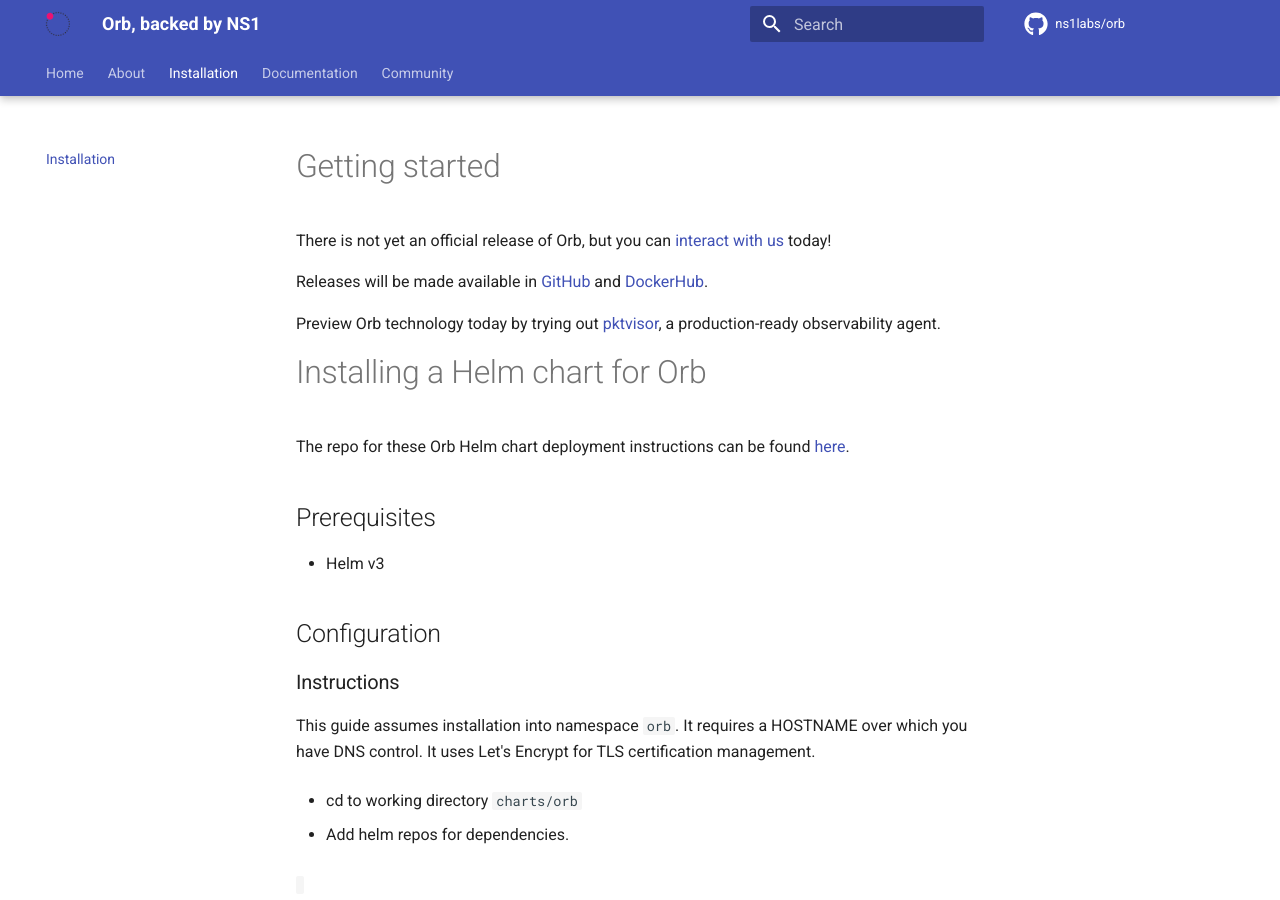
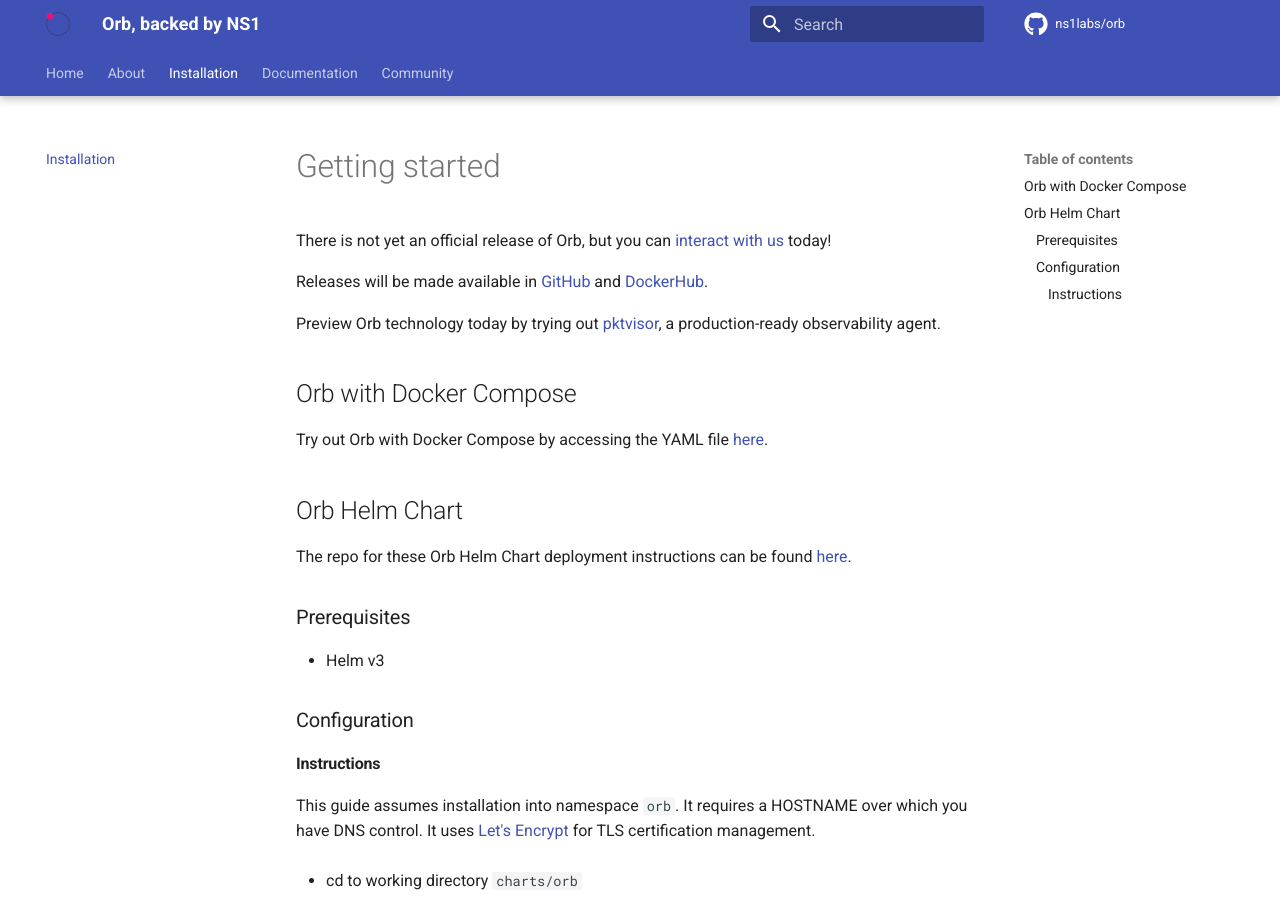
Before and after one commit to orb-community/orb-website, an MkDocs documentation site: the page built from docs/install.md, in a window 1280 px wide and 900 px high. Built offline with MkDocs 1.6.1 and Material for MkDocs 9.7.7, drawn with Linux system fonts in a browser that asks for light colours; comment, search, counter and statistics services are not loaded.

Commit message:
text additions and formatting changes

```diff
--- a/docs/install.md
+++ b/docs/install.md
@@ -6,55 +6,58 @@
 
 Preview Orb technology today by trying out [pktvisor](https://pktvisor.dev), a production-ready observability agent.
 
-# Installing a Helm chart for Orb
-The repo for these Orb Helm chart deployment instructions can be found [here](https://github.com/ns1labs/orb-helm/tree/main/charts/orb).
+## Orb with Docker Compose
+Try out Orb with Docker Compose by accessing the YAML file [here](https://github.com/ns1labs/orb/blob/develop/docker/docker-compose.yml).
 
-## Prerequisites
+## Orb Helm Chart
+The repo for these Orb Helm Chart deployment instructions can be found [here](https://github.com/ns1labs/orb-helm/tree/main/charts/orb).
+
+### Prerequisites
 * Helm v3
 
-## Configuration
-### Instructions
-This guide assumes installation into namespace `orb`. It requires a HOSTNAME over which you have DNS control. It uses Let's Encrypt for TLS certification management.
+### Configuration
+#### Instructions
+This guide assumes installation into namespace `orb`. It requires a HOSTNAME over which you have DNS control. It uses [Let's Encrypt](https://letsencrypt.org/) for TLS certification management.
 
 * cd to working directory `charts/orb`
 
 * Add helm repos for dependencies.
 
-`   `
 
-    helm repo add jaegertracing https://jaegertracing.github.io/helm-charts
-    helm repo add bitnami https://charts.bitnami.com/bitnami
-    helm repo add ingress-nginx https://kubernetes.github.io/ingress-nginx
-    helm repo add jetstack https://charts.jetstack.io
-    helm repo update
-    helm dependency update
+
+        helm repo add jaegertracing https://jaegertracing.github.io/helm-charts
+        helm repo add bitnami https://charts.bitnami.com/bitnami
+        helm repo add ingress-nginx https://kubernetes.github.io/ingress-nginx
+        helm repo add jetstack https://charts.jetstack.io
+        helm repo update
+        helm dependency update
 
 
 * Create `orb` namespace.
 
-`kubectl create namespace orb`
+        kubectl create namespace orb
 
 * Create JWT signing key secret.
 
-`kubectl create secret generic orb-auth-service --from-literal=jwtSecret=MY_SECRET -n orb`
+        kubectl create secret generic orb-auth-service --from-literal=jwtSecret=MY_SECRET -n orb
 
 * Create admin user secrets.
 
-`kubectl create secret generic orb-user-service --from-literal=adminEmail=user@example.com --from-literal=adminPassword=12345678 -n orb`
+        kubectl create secret generic orb-user-service --from-literal=adminEmail=user@example.com --from-literal=adminPassword=12345678 -n orb
 
 * Deploy [ingres-nginx helm](https://kubernetes.github.io/ingress-nginx/deploy/#using-helm) (to default namespace) with tcp config map configured from helm for 8883 (MQTTS). Note you need to reference both namespace and helm release name here.
 
-`helm install --set tcp.8883=orb/my-orb-nginx-internal:8883 ingress-nginx ingress-nginx/ingress-nginx`
+        helm install --set tcp.8883=orb/my-orb-nginx-internal:8883 ingress-nginx ingress-nginx/ingress-nginx
 
 * Wait for an external IP to be available.
 
-`kubectl --namespace default get services -o wide -w ingress-nginx-controller`
+        kubectl --namespace default get services -o wide -w ingress-nginx-controller
 
 * Choose a HOSTNAME, then point an A record for this hostname to the external IP.
 
 * Deploy [cert manager helm](https://cert-manager.io/docs/installation/helm/) to [secure nginx ingress](https://cert-manager.io/docs/tutorials/acme/ingress/).
 
-`helm install cert-manager jetstack/cert-manager --namespace cert-manager --create-namespace --version v1.5.3 --set installCRDs=true`
+        helm install cert-manager jetstack/cert-manager --namespace cert-manager --create-namespace --version v1.5.3 --set installCRDs=true
 
 - Create Issuer CRDs (in the `orb` namespace!)
     - `cp issuers/production-issuer-tpt.yaml issuers/production-issuer.yaml`
@@ -63,4 +66,4 @@
 
 * Install Orb. Replace `my-orb` with your helm release name.
 
-`helm install --set ingress.hostname=HOSTNAME -n orb my-orb .`
+        helm install --set ingress.hostname=HOSTNAME -n orb my-orb .
```
